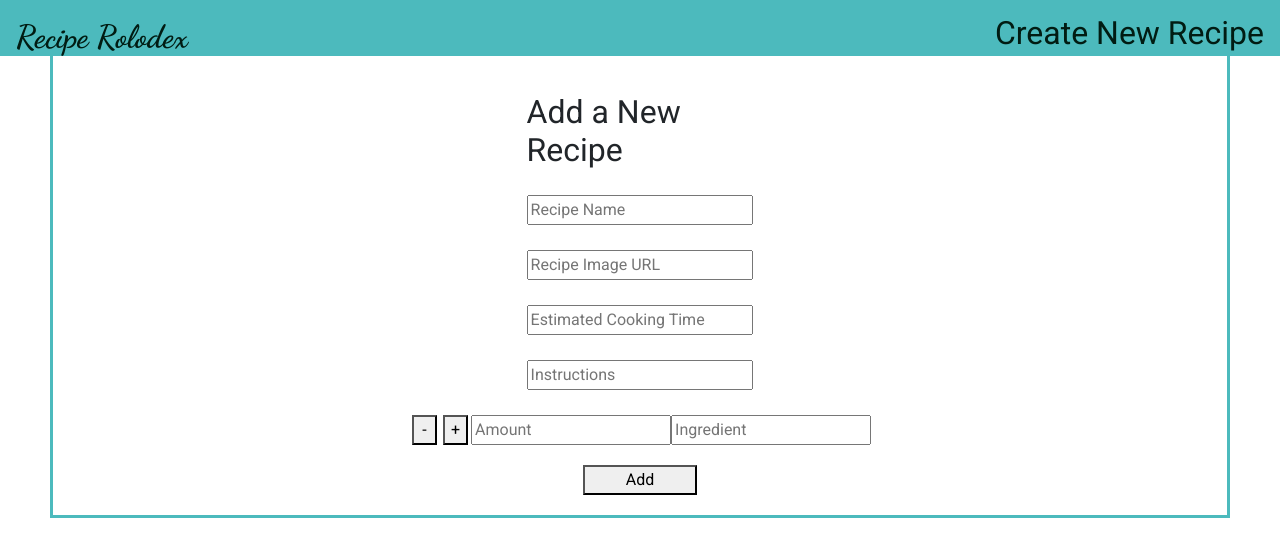
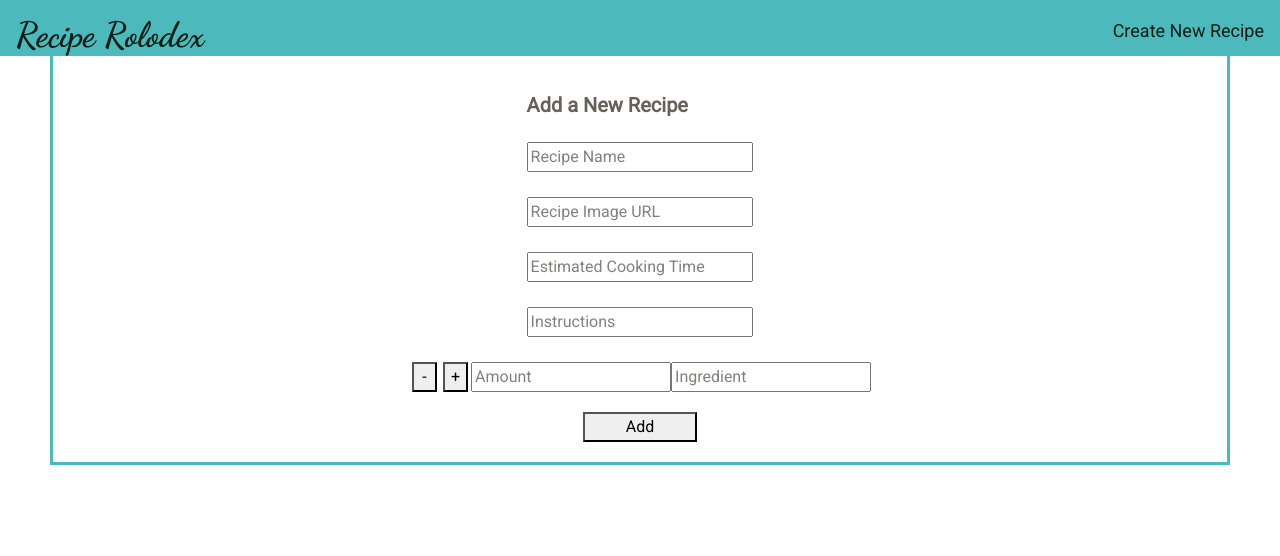
Before and after one commit to shadowvulture/recipe-rolodex, a React (Create React App) app: page /recipes/create in a window 1280 px wide. Shown: the top 556 px of the page. Built offline with nearby package versions, Linux system fonts and the light colour scheme.

Commit message:
styling updates

```diff
--- a/src/CreateForm/CreateForm.css
+++ b/src/CreateForm/CreateForm.css
@@ -14,6 +14,9 @@
 	width: 20%;
 	min-width: 200px;
 	margin: 20px auto;
+	font-size: 20px;
+	color: #67615C;
+	font-weight: bold;
 }
 
 .Create-Form {
@@ -40,3 +43,8 @@
 	margin: 0 auto;
 	min-width: 100px;
 }
+
+::placeholder { /* Chrome, Firefox, Opera, Safari 10.1+ */
+	color: #67615C;
+	opacity: .8; /* Firefox */
+  }
--- a/src/Navbar/Navbar.css
+++ b/src/Navbar/Navbar.css
@@ -24,4 +24,9 @@
     padding: 0;
     font-size: 2rem;
     font-family: 'Dancing Script', cursive;
+    font-size: 35px;
 }
+
+.navbar h2 {
+    font-size: 18px;
+}
```
